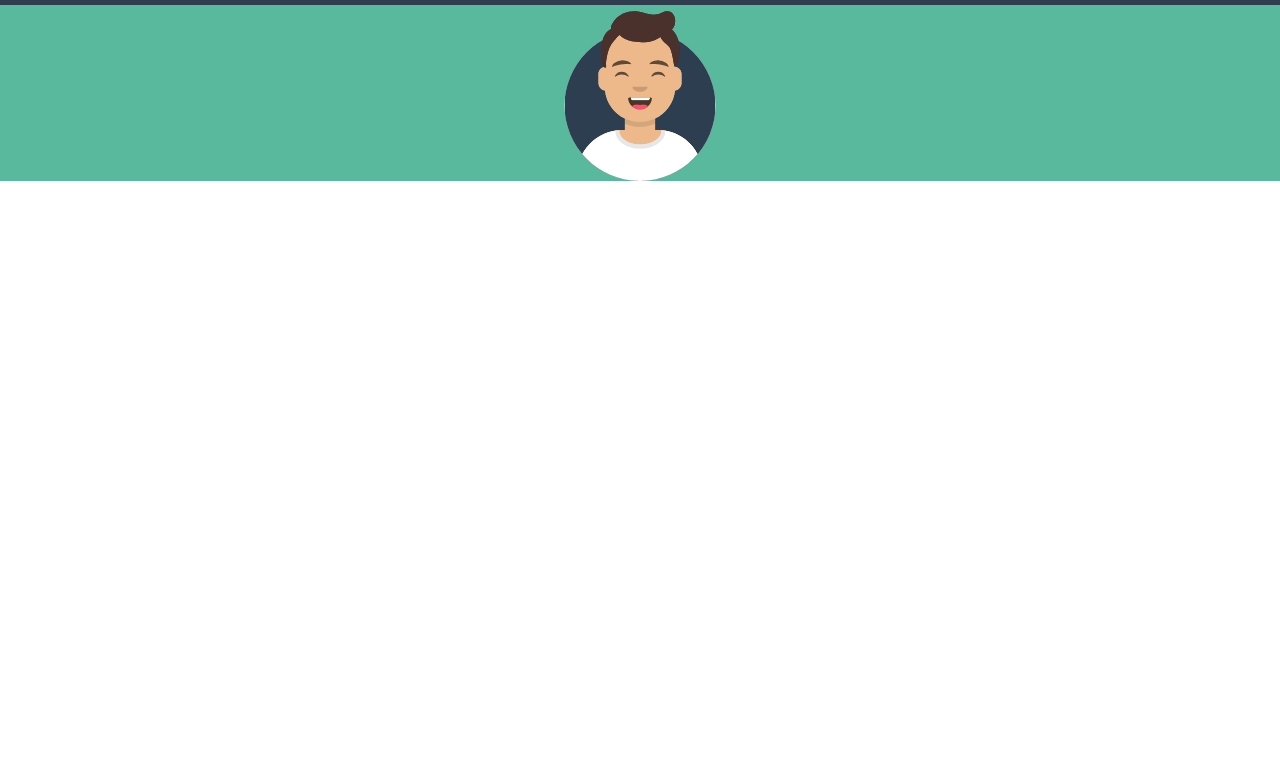
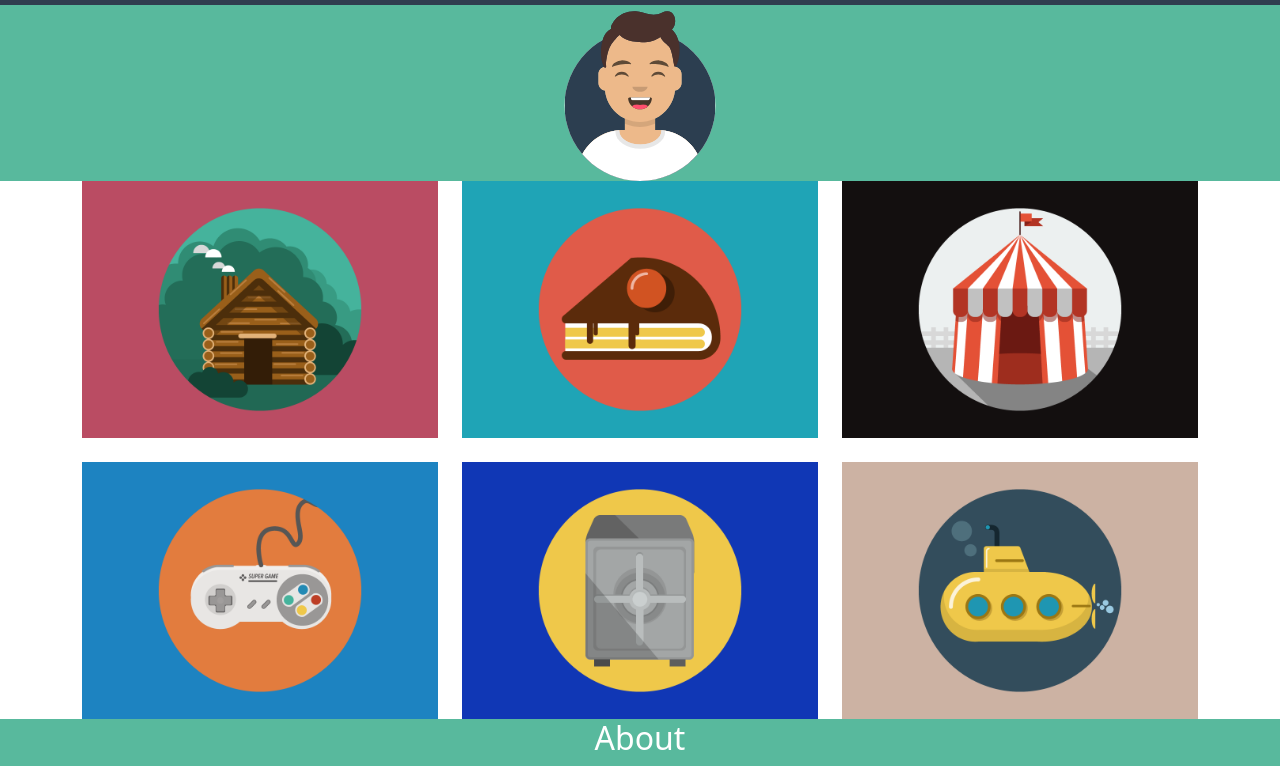
Before and after one commit to rpalanga/html-css-bootstrap-freelancer, a plain HTML site: page tryout.html in a window 1280 px wide. Shown: the part 51-817 px from the top of the page. Drawn offline with nearby package versions, Linux system fonts and the light colour scheme.

Commit message:
sezioni about

```diff
--- a/tryout.html
+++ b/tryout.html
@@ -58,12 +58,64 @@
 
     </div>
 
+    <div class="container-fluid">
+        <div class="container">
+            <div class="row justify-content-center row-gap-4">
+                <div class="col-12 col-md-6 col-lg-4">
+                    <img class="img-fluid" src="img/cabin.png" alt="">
+                </div>
+                <div class="col-12 col-md-6 col-lg-4">
+                    <img class="img-fluid" src="img/cake.png" alt="">
+                </div>
+                <div class="col-12 col-md-6 col-lg-4">
+                    <img class="img-fluid" src="img/circus.png" alt="">
+                </div>
+                <div class="col-12 col-md-6 col-lg-4">
+                    <img class="img-fluid" src="img/game.png" alt="">
+                </div>
+                <div class="col-12 col-md-6 col-lg-4">
+                    <img class="img-fluid" src="img/safe.png" alt="">
+                </div>
+                <div class="col-12 col-md-6 col-lg-4">
+                    <img class="img-fluid" src="img/submarine.png" alt="">
+                </div>
+
+            </div>
+        </div>
+    </div>
+
+    <div class="container-fluid color-new-1">
+
+        <div class="container text-center text-white">
+            <h2>About</h2>
+            <div class="row justify-content-center">
+
+                <div class="col-6">
+
+                </div>
+
+                <div class="col-6">
+
+                </div>
+
+
+
+
+
+            </div>
+
+        </div>
+
+
+    </div>
+
 
 
 
     <script src="https://cdn.jsdelivr.net/npm/bootstrap@5.3.2/dist/js/bootstrap.bundle.min.js"
         integrity="sha384-C6RzsynM9kWDrMNeT87bh95OGNyZPhcTNXj1NW7RuBCsyN/o0jlpcV8Qyq46cDfL"
-        crossorigin="anonymous"></script>
+        crossorigin="anonymous">
+    </script>
 </body>
 
 </html>
```
